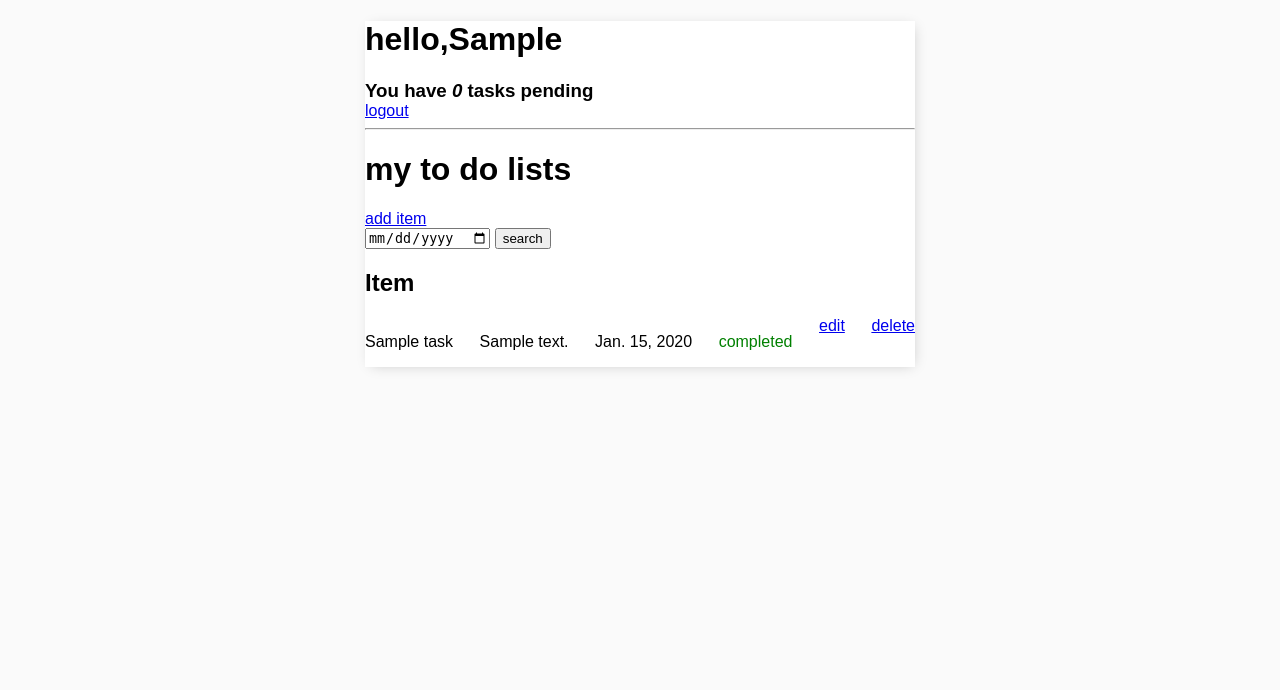
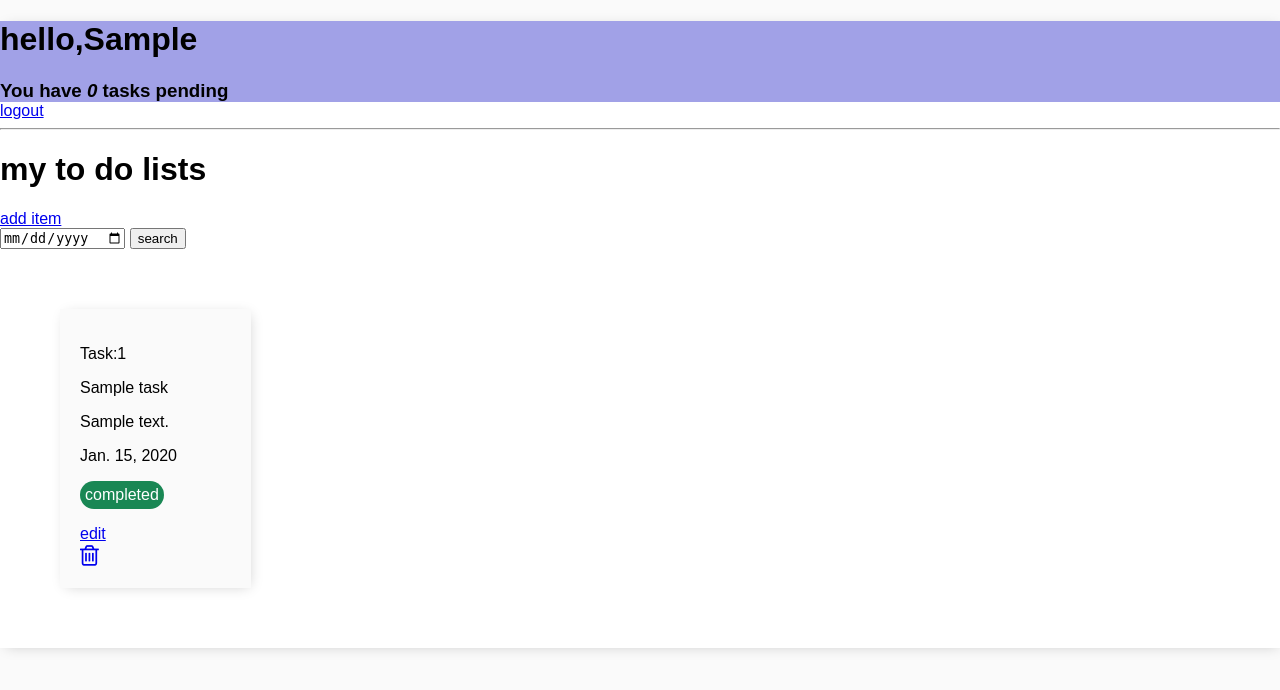
Before and after one commit to shiblykt/todo, a Django app: page / in a window 1280 px wide. Shown: the top 690 px of the page. Run offline with Django 4.2, Linux system fonts and the light colour scheme; a user stored in the database is signed in; tables that the repository leaves empty hold one stand-in row (values such as "Sample post").

Commit message:
desiging updates

```diff
--- a/tasklist/static/style/main.css
+++ b/tasklist/static/style/main.css
@@ -1,23 +1,50 @@
 body {
+  margin: 0%;
+  padding: 0%;
   box-sizing: border-box;
   font-family: Arial, Helvetica, sans-serif;
   background-color: #fafafa; }
 
 .container {
-  max-width: 550px;
+  max-width: 100%;
   margin: auto;
   background-color: #fff;
   -webkit-box-shadow: 2px 2px 13px -4px rgba(0, 0, 0, 0.21);
   box-shadow: 2px 2px 13px -4px rgba(0, 0, 0, 0.21); }
 
 p.color_completed {
-  color: green; }
+  width: fit-content;
+  display: grid;
+  color: white;
+  background-color: #198754;
+  border-radius: 15px;
+  padding: 5px; }
 
 p.color_pending {
-  color: red; }
+  width: fit-content;
+  color: white;
+  background-color: #dc3545;
+  border-radius: 15px;
+  padding: 5px; }
+
+.header-bar {
+  background-color: #a1a1e7; }
+
+.grid-container {
+  display: grid;
+  gap: 2rem;
+  padding: 10px; }
 
 .task-wrapper {
-  display: flex;
-  justify-content: space-between; }
+  max-width: 750px;
+  margin: 50px;
+  background-color: #fafafa;
+  -webkit-box-shadow: 2px 2px 13px -4px rgba(0, 0, 0, 0.21);
+  box-shadow: 2px 2px 13px -4px rgba(0, 0, 0, 0.21);
+  padding: 20px; }
+
+@media screen and (min-width: 768px) {
+  .grid-container {
+    grid-template-columns: repeat(4, 1fr); } }
 
 /*# sourceMappingURL=main.css.map */
--- a/tasklist/static/style/main.scss
+++ b/tasklist/static/style/main.scss
@@ -1,26 +1,51 @@
-$primary-color: blue;
+$primary-color: rgb(161, 161, 231);
 body {
+  margin: 0%;
+  padding: 0%;
   box-sizing: border-box;
   font-family: Arial, Helvetica, sans-serif;
   background-color: #fafafa;
 }
 .container {
-  max-width: 550px;
+  max-width: 100%;
   margin: auto;
   background-color: #fff;
   -webkit-box-shadow: 2px 2px 13px -4px rgba(0, 0, 0, 0.21);
   box-shadow: 2px 2px 13px -4px rgba(0, 0, 0, 0.21);
 }
 p.color_completed {
-  color: green;
+  width: fit-content;
+  display: grid;
+  color: white;
+  background-color: #198754;
+  border-radius: 15px;
+  padding: 5px;
 }
 p.color_pending {
-  color: red;
+  width: fit-content;
+  color: white;
+  background-color: #dc3545;
+  border-radius: 15px;
+  padding: 5px;
 }
-.header-bar{
-
+.header-bar {
+  background-color: $primary-color;
+}
+.grid-container {
+  display: grid;
+  gap: 2rem;
+  padding: 10px;
 }
 .task-wrapper {
-  display: flex;
-  justify-content: space-between;
+  max-width: 750px;
+  margin: 50px;
+  background-color: #fafafa;
+  -webkit-box-shadow: 2px 2px 13px -4px rgba(0, 0, 0, 0.21);
+  box-shadow: 2px 2px 13px -4px rgba(0, 0, 0, 0.21);
+  padding: 20px;
 }
+@media screen and (min-width: 768px) {
+  .grid-container {
+    grid-template-columns: repeat(4,1fr);
+  }
+}
--- a/tasklist/templates/tasklist/master.html
+++ b/tasklist/templates/tasklist/master.html
@@ -5,6 +5,10 @@
     <meta charset="UTF-8" />
     <meta http-equiv="X-UA-Compatible" content="IE=edge" />
     <meta name="viewport" content="width=device-width, initial-scale=1.0" />
+    <link
+      rel="stylesheet"
+      href="https://cdnjs.cloudflare.com/ajax/libs/font-awesome/4.7.0/css/font-awesome.min.css"
+    />
     <link rel="stylesheet" href="{% static 'style/main.css' %}" />
     <title>Todo list</title>
   </head>
--- a/tasklist/templates/tasklist/task_list.html
+++ b/tasklist/templates/tasklist/task_list.html
@@ -1,15 +1,16 @@
 {% extends 'tasklist/master.html' %} {% load static %} {%block content %}
-
 <div class="header-bar">
   <div>
     <h1>hello,{{request.user|title}}</h1>
-    <h3 style="margin:0">You have <i>{{count}}</i> task{{ count|pluralize:"s" }} pending</h3>
+    <h3 style="margin: 0">
+      You have <i>{{count}}</i> task{{ count|pluralize:"s" }} pending
+    </h3>
   </div>
 </div>
 {% if request.user.is_authenticated %}
-  <a href="{% url 'logout' %}">logout</a>
+<a href="{% url 'logout' %}">logout</a>
 {% else %}
-  <a href="{% url 'login' %}">login</a>
+<a href="{% url 'login' %}">login</a>
 {% endif %}
 <hr />
 <h1>my to do lists</h1>
@@ -18,17 +19,19 @@
   <input type="date" name="search-date" value="{{search_input}}" />
   <input type="submit" value="search" />
 </form>
-<div>
-  <h2>Item</h2>
+<div class="grid-container">
   {% for task in tasks %}
   <div class="task-wrapper">
+    <div><p>Task:{{forloop.counter}}</p></div>
     <div><p>{{task.title}}</p></div>
     <div><p>{{task.description}}</p></div>
     <div><p>{{task.due}}</p></div>
     <div><p class="color_{{ task.status }}">{{task.status}}</p></div>
     <div><a href="{% url 'task-update' task.id %}">edit</a></div>
     <div>
-      <a href="{% url 'task-delete' task.id %}">delete</a>
+      <a href="{% url 'task-delete' task.id %}"
+        ><i class="fa fa-trash-o" style="font-size: 24px"></i
+      ></a>
     </div>
   </div>
 
```
Also changed, not shown: 1 other file.
